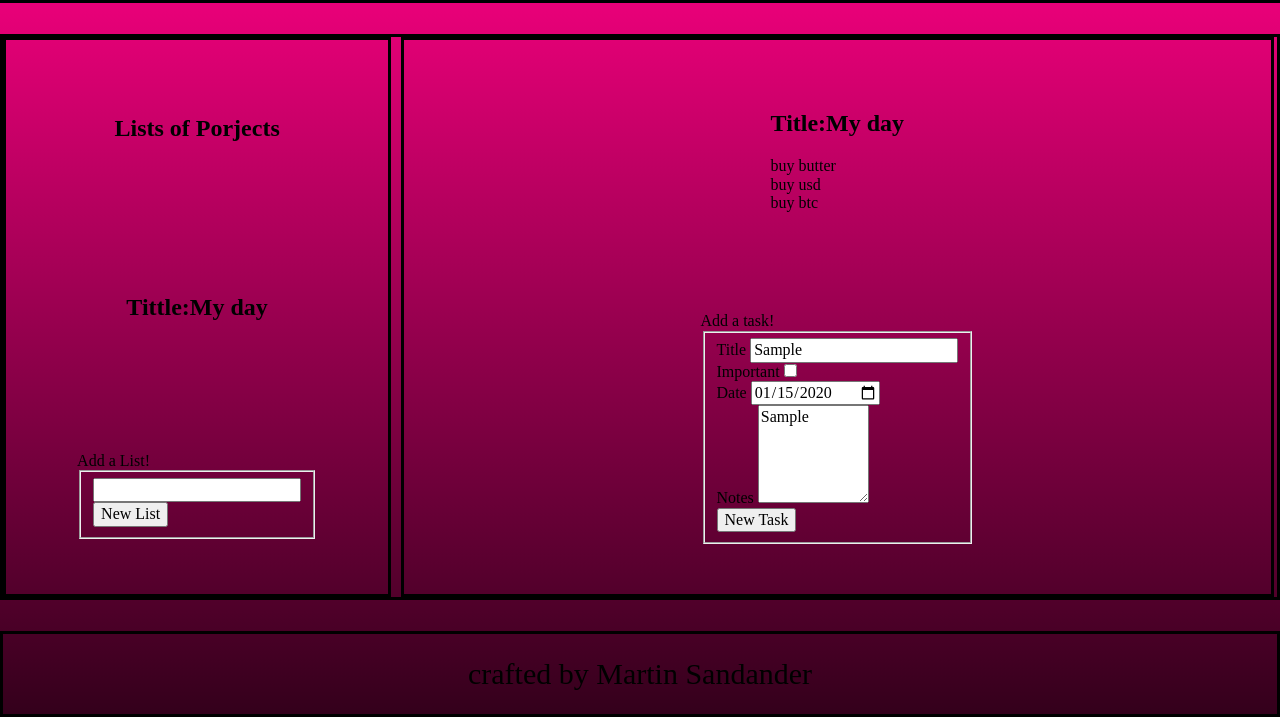
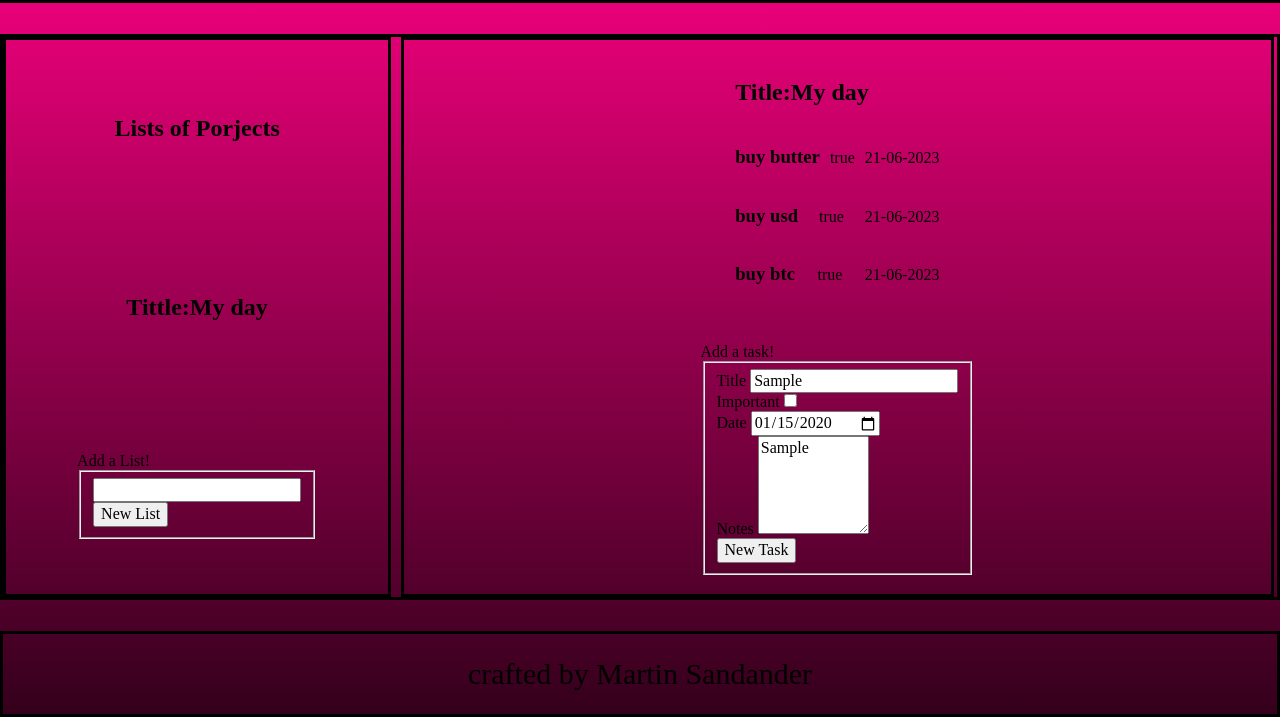
Before and after one commit to martinfs1/project-todo-list, a website built with webpack: page dist/index.html in a window 1280 px wide. Both pictures are taken after typing "Sample", "2020-01-15", "Sample" into the empty fields and a click on the button "New Task". Shown: the part 83-800 px from the top of the page. Built offline with nearby package versions, Linux system fonts and the light colour scheme.

Commit message:
trying to give the right format to date

```diff
--- a/package.json
+++ b/package.json
@@ -29,6 +29,7 @@
   },
   "dependencies": {
     "crypto-randomuuid": "^1.0.0",
+    "date-fns": "^2.30.0",
     "normalize.css": "^8.0.1"
   }
 }
--- a/src/model/createListsAndTasks.js
+++ b/src/model/createListsAndTasks.js
@@ -1,4 +1,6 @@
-const CreateTask = (title, priority, date, edit = false, done = false, note = 'empty') => {
+import { format } from 'date-fns';
+
+const CreateTask = (title, priority, date = format(new Date(), 'dd-MM-yyyy'), note = 'empty', edit = false, done = false) => {
   const id = crypto.randomUUID();
   const info = () => {
     console.log(`
@@ -24,11 +26,9 @@ const CreateList = (title, ...tasks) => {
     title, info, id, tasks,
   };
 };
-const task1 = CreateTask('buy butter', true, 'hoy');
-const task2 = CreateTask('buy usd', true, 'hoy');
-const task3 = CreateTask('buy btc', true, 'hoy');
-
-// I need to connect form for create new task on list defaul or other project!
+const task1 = CreateTask('buy butter', true);
+const task2 = CreateTask('buy usd', true);
+const task3 = CreateTask('buy btc', true);
 
 const defaultProject = CreateList('My day', task1, task2, task3);
 console.log(defaultProject);
--- a/src/styles.css
+++ b/src/styles.css
@@ -50,6 +50,13 @@ body {
   border: solid
 }
 
+.task {
+  display: flex;
+  align-items: baseline;
+  justify-content: space-between;
+  gap: 10px;
+}
+
 .footer {
   display: flex;
   /* background-color: rgba(0, 0, 0, 0.5); */
--- a/src/view/mainSection.js
+++ b/src/view/mainSection.js
@@ -1,3 +1,4 @@
+import { format } from 'date-fns';
 import { CreateTask } from '../model/createListsAndTasks';
 import { listsToshow } from './listsSection';
 
@@ -18,7 +19,10 @@ const displayListWithTasks = (arrayLists) => {
     console.log(arrayTasks.tasks);
     arrayTasks.tasks.forEach((element) => {
       taskToShow = `
-      <div class="task" data-id=${element.id}>${element.title}
+      <div class="task" data-id=${element.id}>
+      <h3>${element.title}</h3>
+      <p>${element.priority}</p>
+      <p>${element.date}</p>
       </div>
       `;
       const h2ToAddTasks = document.getElementById('h2Main');
@@ -31,14 +35,24 @@ const displayListWithTasks = (arrayLists) => {
   const addTasksToList = (listId) => {
     const titleInput = document.getElementById('titleTask');
     const date = document.getElementById('date');
-    const priority = document.getElementById('piority');
-    console.log(priority.value);
-    console.log(date.value);
+    const dateTransfor = format((date.value), 'dd-MM-yyyy');
+    console.log(dateTransfor);
+    const priority = document.getElementById('priority');
+    const note = document.getElementById('notes');
     const listToAddTasks = listId; // this is to compare selected project  to add tasks
     if (listToAddTasks === listId) {
-      const task = CreateTask(titleInput.value, true, date.value);
+      const task = CreateTask(
+        titleInput.value,
+        priority.checked,
+        // format(date.value, 'dd-MM-yyyy'),
+        date.value,
+        note.value,
+      );
+
+      // console.log(format(date.value), 'dd-MM-yyyy');
       const listFound = listsToshow.find((list) => list.id === listId);
       listFound.tasks.push(task);
+      // const newDivtask =
 
       const taskDiv = document.createElement('div');
       taskDiv.setAttribute('class', 'task');
@@ -49,8 +63,8 @@ const displayListWithTasks = (arrayLists) => {
   };
 
   taskForm.addEventListener('click', (e) => {
-    e.preventDefault();
     if (e.target.matches('.newTaskBtn')) {
+      e.preventDefault();
       addTasksToList(arrayLists.id);
     }
   });
```
Also changed, not shown: dist/index.html, dist/main.js, 1 other file.
